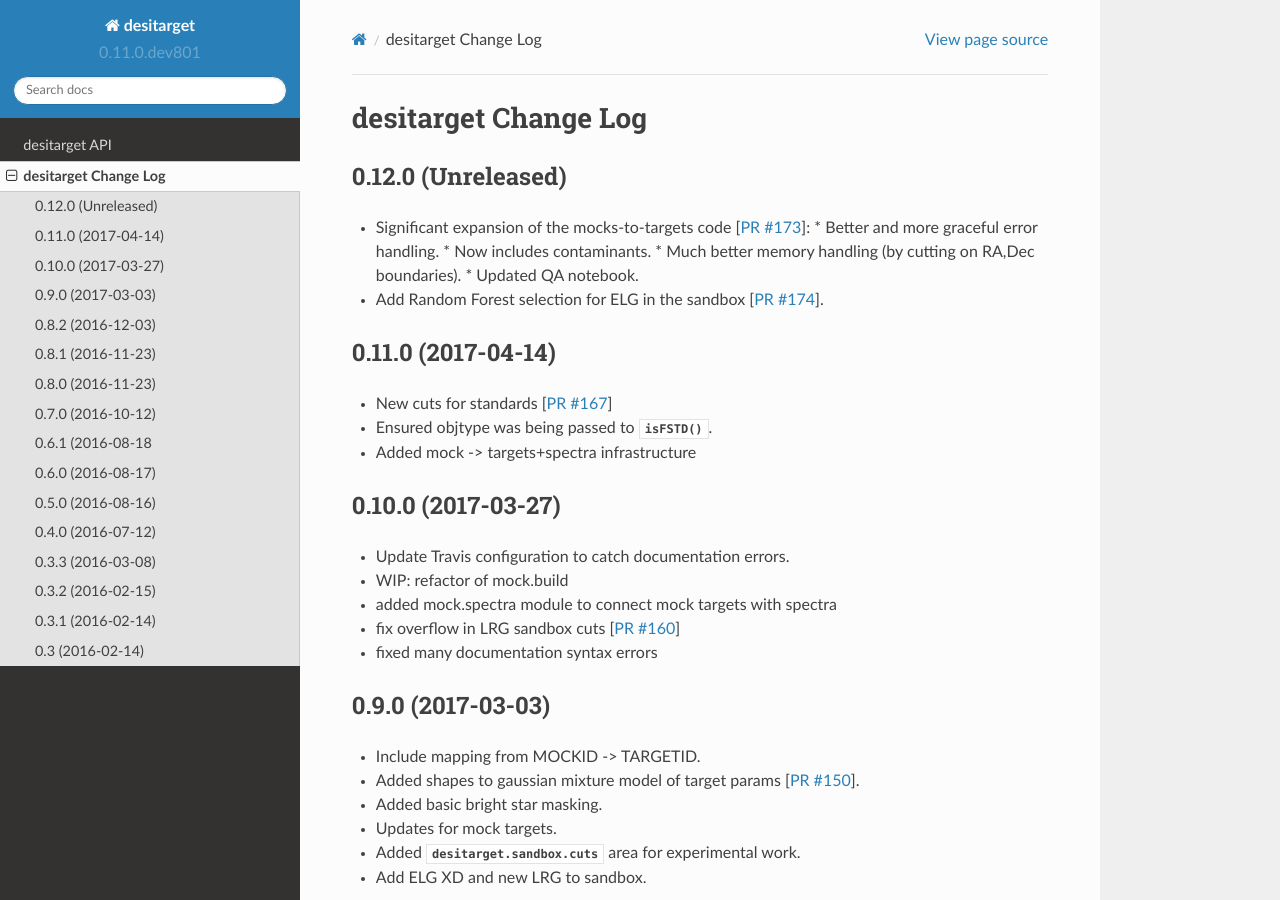
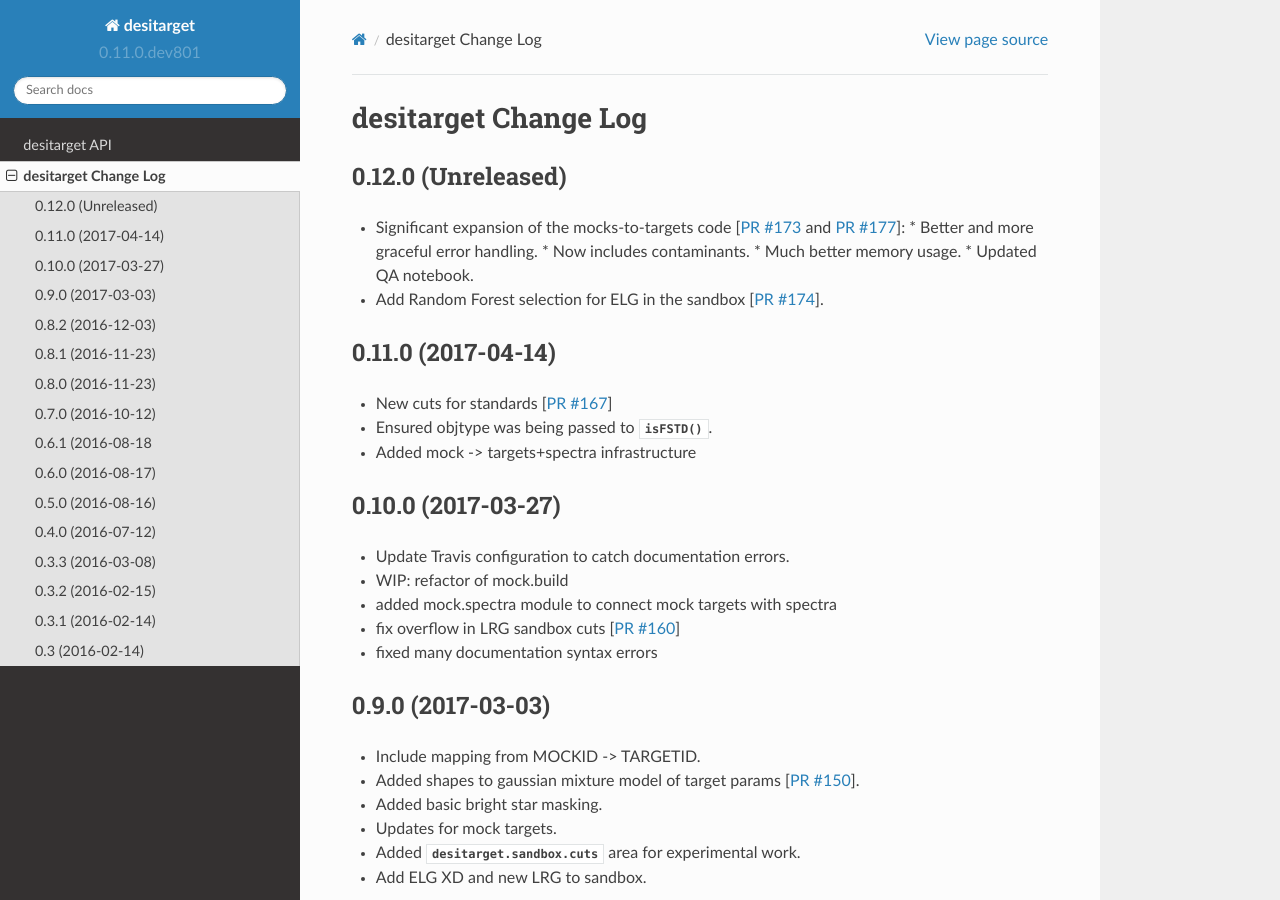
Before and after one commit to desihub/desitarget, a Sphinx documentation site: the page built from doc/changes.rst, in a window 1280 px wide and 900 px high. Built offline with Sphinx 7.4.7 and the Read the Docs theme 2.0.0, drawn with Linux system fonts in a browser that asks for light colours.

Commit message:
update changes.rst

```diff
--- a/doc/changes.rst
+++ b/doc/changes.rst
@@ -5,15 +5,16 @@ desitarget Change Log
 0.12.0 (Unreleased)
 -------------------
 
-* Significant expansion of the mocks-to-targets code [`PR #173`_]:
+* Significant expansion of the mocks-to-targets code [`PR #173`_ and `PR #177`_]:
   * Better and more graceful error handling.
   * Now includes contaminants.
-  * Much better memory handling (by cutting on RA,Dec boundaries).
+  * Much better memory usage.
   * Updated QA notebook.
 * Add Random Forest selection for ELG in the sandbox [`PR #174`_].
 
 .. _`PR #173`: https://github.com/desihub/desitarget/pull/173
 .. _`PR #174`: https://github.com/desihub/desitarget/pull/174
+.. _`PR #177`: https://github.com/desihub/desitarget/pull/177
 
 0.11.0 (2017-04-14)
 -------------------
```
